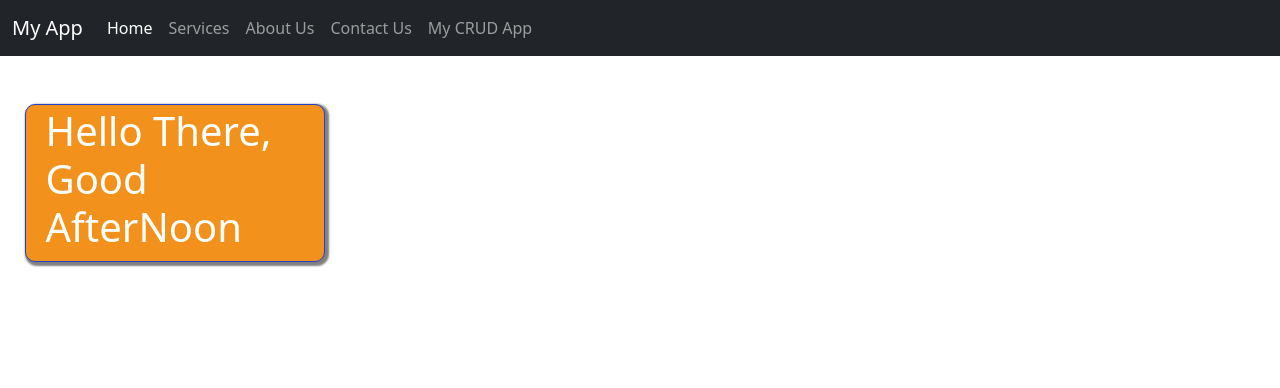
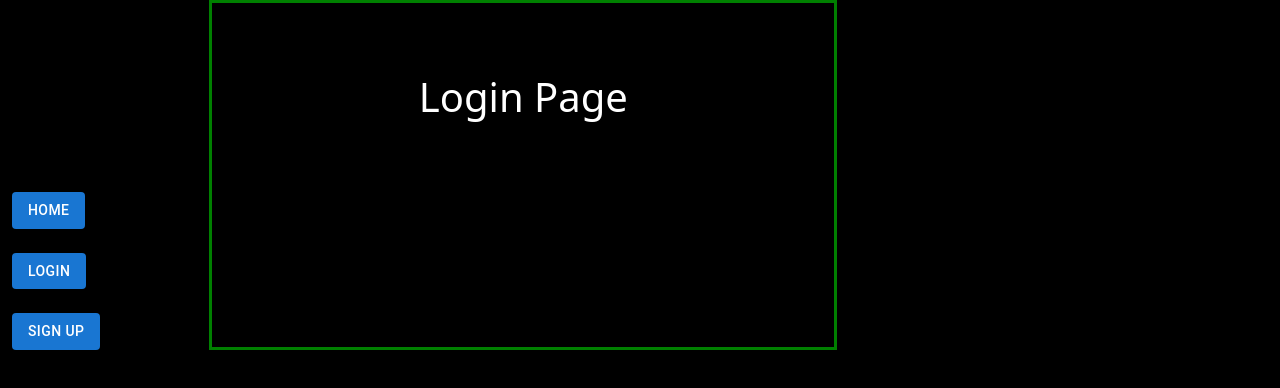
Before and after one commit to RahulVermaRajput/MyReactHome, a React (Create React App) app: page / in a window 1280 px wide. Shown: the top 388 px of the page. Built offline with nearby package versions, Linux system fonts and the light colour scheme.

Commit message:
front home page

```diff
--- a/src/JSX/App.jsx
+++ b/src/JSX/App.jsx
@@ -14,14 +14,16 @@ import CrudLoginPage from "./CrudLogin";
 import CrudSignUp from "./CrudSignup";
 import CrudHome from "./CrudHome";
 import CrudRead from "./CrudRead";
+import GreetingApp from "./Greeting";
 function App()
 {
     return (
         <>
-        <NavBar/>
-        <div style = {{padding:"28px"}}></div>
+        {/* <NavBar/> */}
+        {/* <div style = {{padding:"28px"}}></div> */}
         <Routes>
             <Route exact path = "/" element={<Home/>} />
+            <Route exact path = "/greet" element={<GreetingApp/>} />
             <Route exact path = "/about" element={<About/>} />
             <Route exact path = "/services" element={<Services/>} />
             <Route exact path = "/contact" element={<Contact/>} />
--- a/src/JSX/Home.jsx
+++ b/src/JSX/Home.jsx
@@ -1,10 +1,47 @@
 import React from "react";
 import Greeting from "../JSX/Greeting"
+import { Button, ButtonGroup } from "@mui/material";
 function Home()
 {
+    const fullPageStyle = {
+        backgroundColor: '#000000',
+        color: 'white',
+        fontSize: '16px',
+        height:'100vh',
+    };
+
+    const center =  {
+        padding: '70px 0',
+        border: '3px solid green',
+        textAlign: 'center',
+      };
+
     return (
         <>
-         <Greeting/>
+         {/* <Greeting/> */}
+         <div style = {fullPageStyle}>
+        <div className="container-fluid row">
+            <div className="col-sm-2">
+            <br/><br/>
+            <br/><br/>
+            <br/><br/>
+            <br/><br/>
+            <Button variant="contained"> Home </Button>
+            <br/><br/>
+            <Button variant="contained"> Login </Button>
+            <br/><br/>
+            <Button variant="contained"> Sign Up </Button>
+
+            </div>
+            <div className="col-sm-6 center" style ={center}>
+                <h1>Login Page</h1>
+            </div>
+        </div>
+        </div>
+
+
+
+
         </>
     );
 }
--- a/src/JSX/NavBar.jsx
+++ b/src/JSX/NavBar.jsx
@@ -5,8 +5,8 @@ export default function NavBar() {
     <>
       <nav className="navbar navbar-expand-sm bg-dark navbar-dark fixed-top">
         <div className="container-fluid">
-          <NavLink className="navbar-brand" to="#abc">My App</NavLink>
-          <button className="navbar-toggler" type="button" data-bs-toggle="collapse" data-bs-target="#abccollapsibleNavbar">
+          <NavLink className="navbar-brand" to="#abc">My React App @ Github</NavLink>
+          <button className="navbar-toggler" type="button" data-bs-toggle="collapse" data-bs-target="#collapsibleNavbar">
             <span className="navbar-toggler-icon"></span>
           </button>
           <div className="collapse navbar-collapse" id="collapsibleNavbar">
@@ -26,14 +26,7 @@ export default function NavBar() {
               <li className="nav-item">
                 <NavLink className="nav-link" to="/crudapp">My CRUD App</NavLink>
               </li>
-              {/* <li className="nav-item dropdown">
-          <NavLink className="nav-link dropdown-toggle" to="#abc" role="button" data-bs-toggle="dropdown">Dropdown</NavLink>
-          <ul className="dropdown-menu">
-            <li><NavLink className="dropdown-item" to="#abc">Link</NavLink></li>
-            <li><NavLink className="dropdown-item" to="#abc">Another link</NavLink></li>
-            <li><NavLink className="dropdown-item" to="#abc">A third link</NavLink></li>
-          </ul>
-        </li> */}
+
             </ul>
           </div>
         </div>
```
